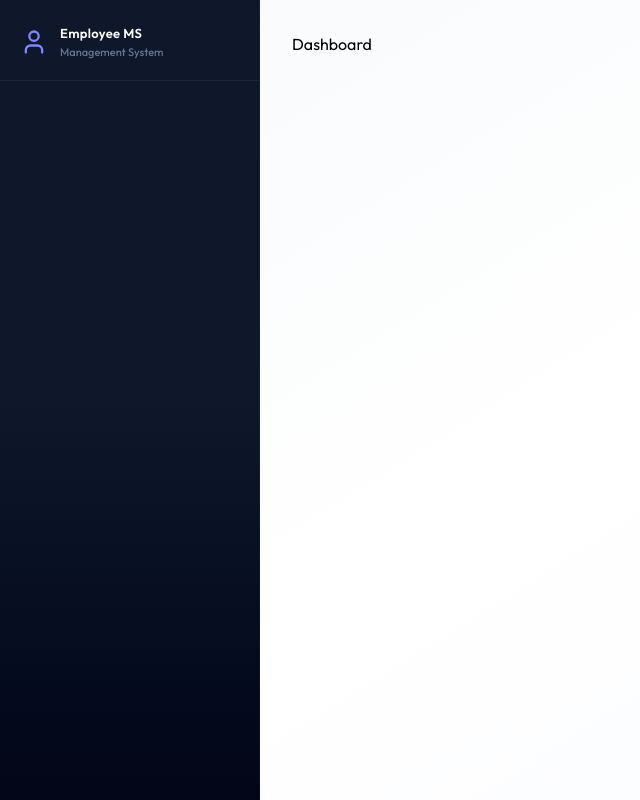
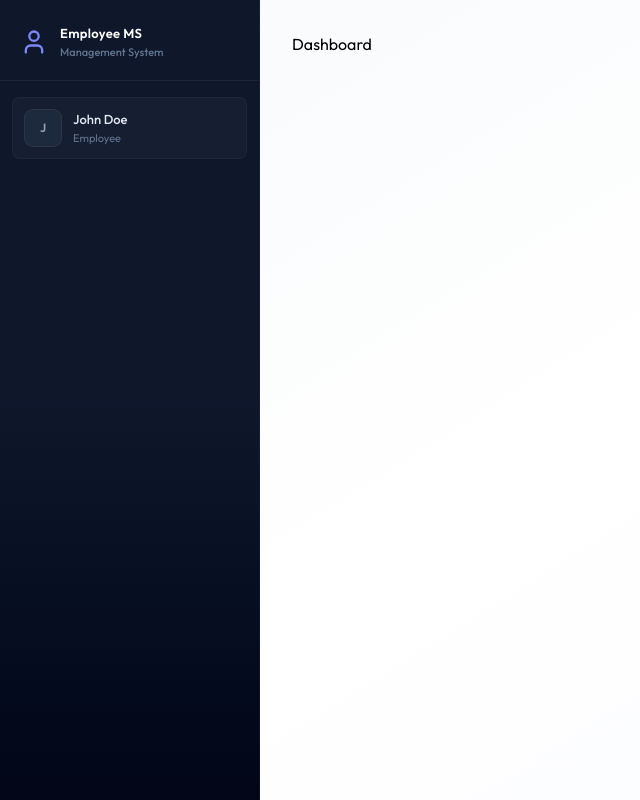
Before and after one commit to limon43633/EMS-Project-client, a React (Vite) app: page /dashboard in a window 1280 px wide. Shown: the whole page, without its empty margins (0-640 px from the left). Built offline with nearby package versions, Linux system fonts and the light colour scheme.

Commit message:
added user profile card

```diff
--- a/src/components/Sidebar.jsx
+++ b/src/components/Sidebar.jsx
@@ -19,6 +19,8 @@
         setMobileOpen(false);
     },[pathname])
 
+    const role = '' || "EMPLOYEE";
+
     const sidebarContent = (
         <>
             {/* Brand header */}
@@ -39,6 +41,21 @@
             </div>
 
             {/* User profile card */}
+            {userName && (
+                <div className='mx-3 mt-4 mb-1 p-3 rounded-lg bg-white/3 border border-white/4'>
+                    <div className='flex items-center gap-3'>
+                        <div className='w-9 h-9 rounded-lg bg-slate-800 flex items-center justify-center ring-1 ring-white/10 shrink-0'>
+                            <span className='text-slate-400 text-xs font-semibold'>
+                                {userName.charAt(0).toUpperCase()}
+                            </span>
+                        </div>
+                        <div className='min-w-0'>
+                            <p className='text-[13px] font-medium text-slate-200 truncate  '>{userName}</p>
+                            <p className='text-[11px] text-slate-500 truncate'>{role === 'ADMIN' ? 'Administrator' : 'Employee'}</p>
+                        </div>
+                    </div>
+                </div>
+            )}
 
             {/* Section label */}
 
```
